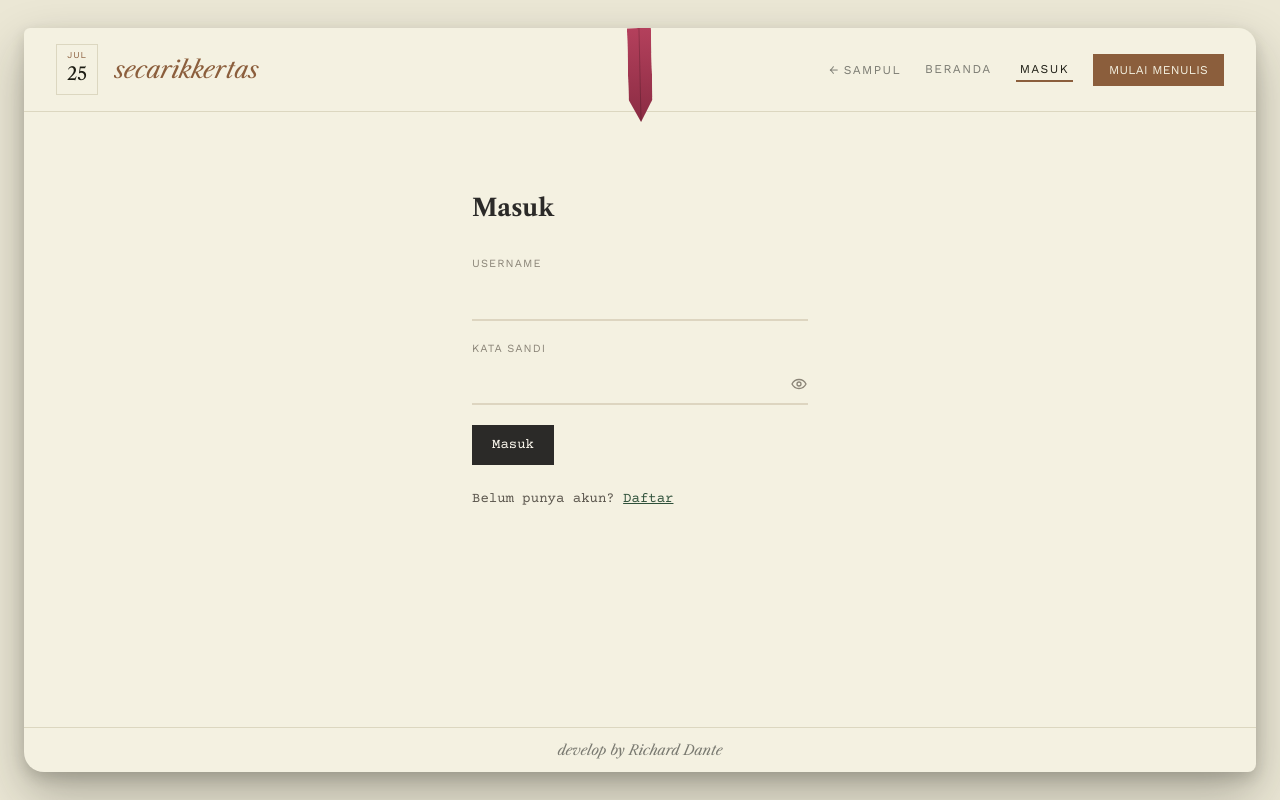
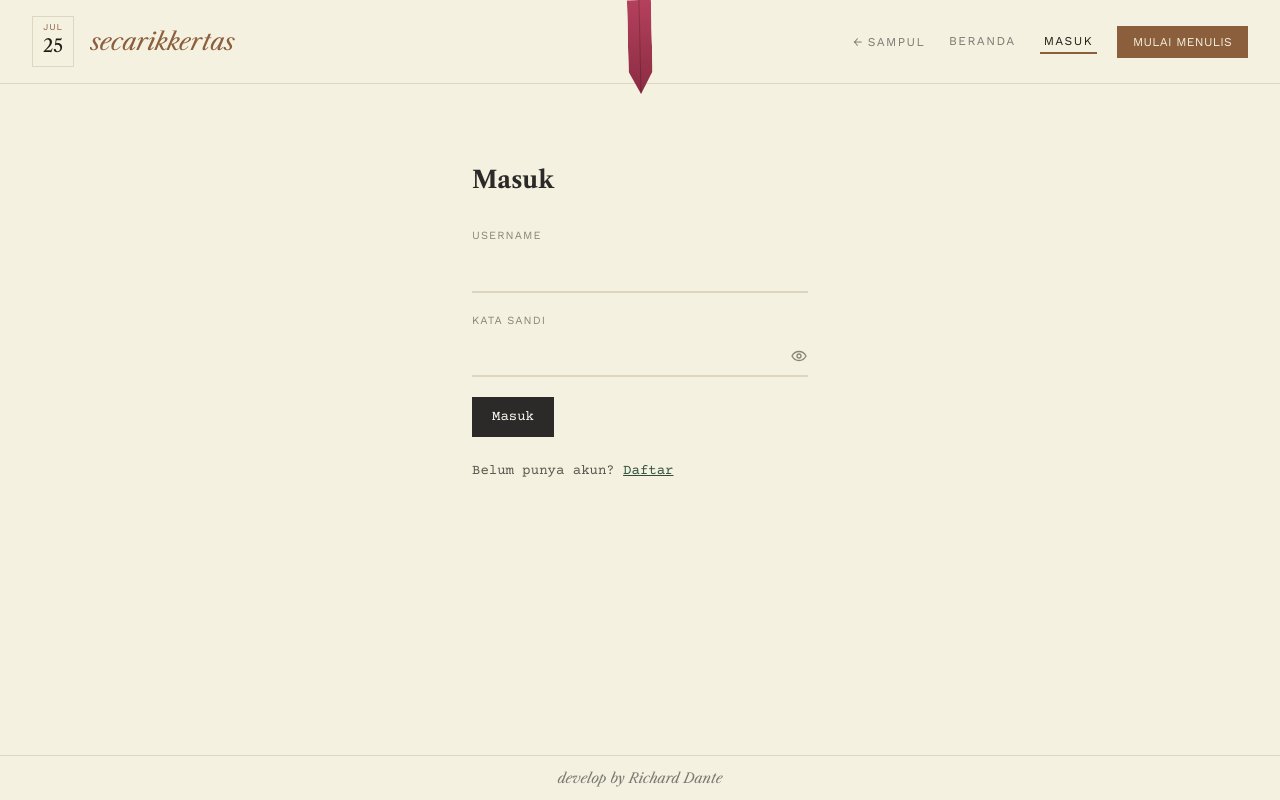
Before and after one commit to 404-DevNotFound/secarikkertas, a React (Vite) app: page /login in a window 1280 px wide. Built offline with nearby package versions, Linux system fonts and the light colour scheme.

Commit message:
update background

```diff
--- a/src/App.jsx
+++ b/src/App.jsx
@@ -44,12 +44,11 @@ function App() {
   return (
     <AuthProvider>
       <BrowserRouter>
-        {/* "Meja" — latar penuh layar di belakang buku */}
-        <div className="min-h-screen bg-naskah-surface flex items-center justify-center p-2 sm:p-4 md:p-6 overflow-x-hidden">
-          {/* Bungkus posisi-relatif buat pita pembatas buku, TANPA transform
-              di sini — supaya elemen fixed (Toast/ConfirmModal) di dalam
-              buku tetap nempel ke viewport, bukan ke wrapper ini. */}
-          <div className="relative w-full max-w-[1600px] h-[95vh] sm:h-[93vh]">
+        {/* Buku mengisi penuh layar — tanpa "meja"/latar di sekelilingnya,
+            tanpa padding, tanpa batas lebar maksimum, tanpa sudut
+            membulat/bayangan mengambang. Struktur di dalamnya (navbar,
+            spread dua halaman, footer) tidak berubah. */}
+        <div className="relative w-full min-h-screen bg-naskah-bg overflow-x-hidden">
           {/* Pita pembatas buku (bookmark ribbon), menggantung dari tengah atas */}
           <div
             className="absolute left-1/2 top-0 z-30 pointer-events-none"
@@ -65,10 +64,9 @@ function App() {
             <div className="absolute inset-y-0 left-1/2 w-px bg-black/20" style={{ transform: 'translateX(-50%)' }} />
           </div>
 
-            {/* Buku besar — mengisi hampir seluruh layar. Sudut & bayangan
-                dibuat sedikit tidak simetris supaya tidak kelihatan terlalu
-                kaku/mesin, tapi TANPA rotate di kontainer ini sendiri. */}
-            <div className="w-full h-full bg-naskah-bg rounded-[6px_18px_8px_20px] shadow-[0_22px_50px_rgba(28,28,19,0.3),0_6px_14px_rgba(28,28,19,0.16)] flex flex-col overflow-hidden">
+          {/* Buku besar — sekarang mengisi seluruh viewport (100vh),
+              bukan lagi kartu mengambang di atas latar. */}
+          <div className="w-full h-screen flex flex-col overflow-hidden">
             <Navbar />
 
             <main className="flex-1 min-h-0 overflow-y-auto scroll-halus">
@@ -89,7 +87,6 @@ function App() {
             <Footer />
           </div>
         </div>
-        </div>
       </BrowserRouter>
     </AuthProvider>
   )
```
Lines whose indentation alone changed are shown as unchanged.
